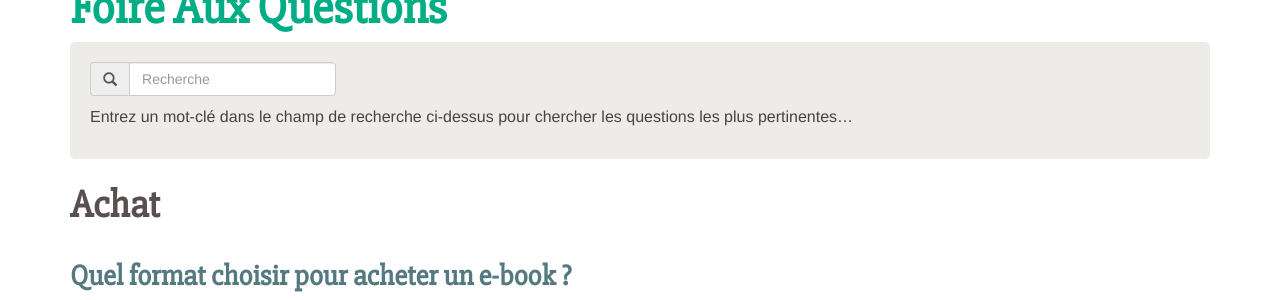
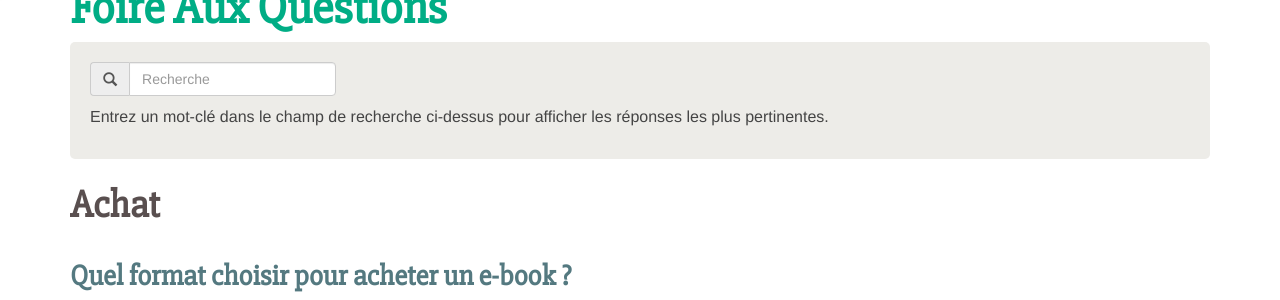
Before and after one commit to TEA-ebook/help-center, a Jekyll site: the page built from _pages/FAQ.md, in a window 1280 px wide and 900 px high. Shown: the part 159-459 px from the top of the window. Built offline with Jekyll 4.4.1, drawn with Linux system fonts in a browser that asks for light colours; nearby versions of some CDN libraries; Markdown is read by kramdown in place of the engine named in the settings.

Commit message:
Mod: fix accidental revert on help text

```diff
--- a/_includes/search_inpage.html
+++ b/_includes/search_inpage.html
@@ -7,7 +7,7 @@
     </form>
 
     <div id="results">
-        <p class="no-results">Entrez un mot-clé dans le champ de recherche ci-dessus pour chercher les questions les plus pertinentes…</p>
+        <p class="no-results">Entrez un mot-clé dans le champ de recherche ci-dessus pour afficher les réponses les plus pertinentes.</p>
     </div>
 
 </div>
```
